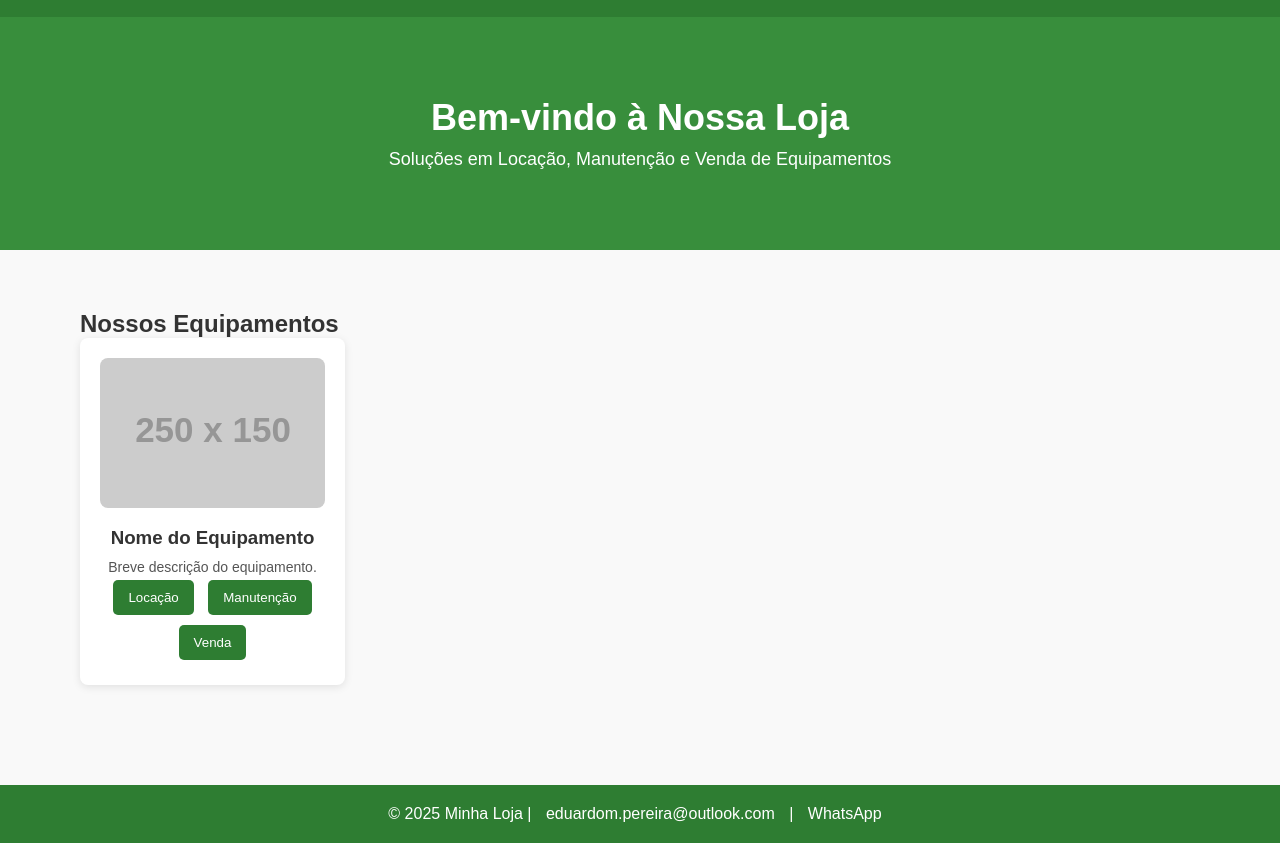
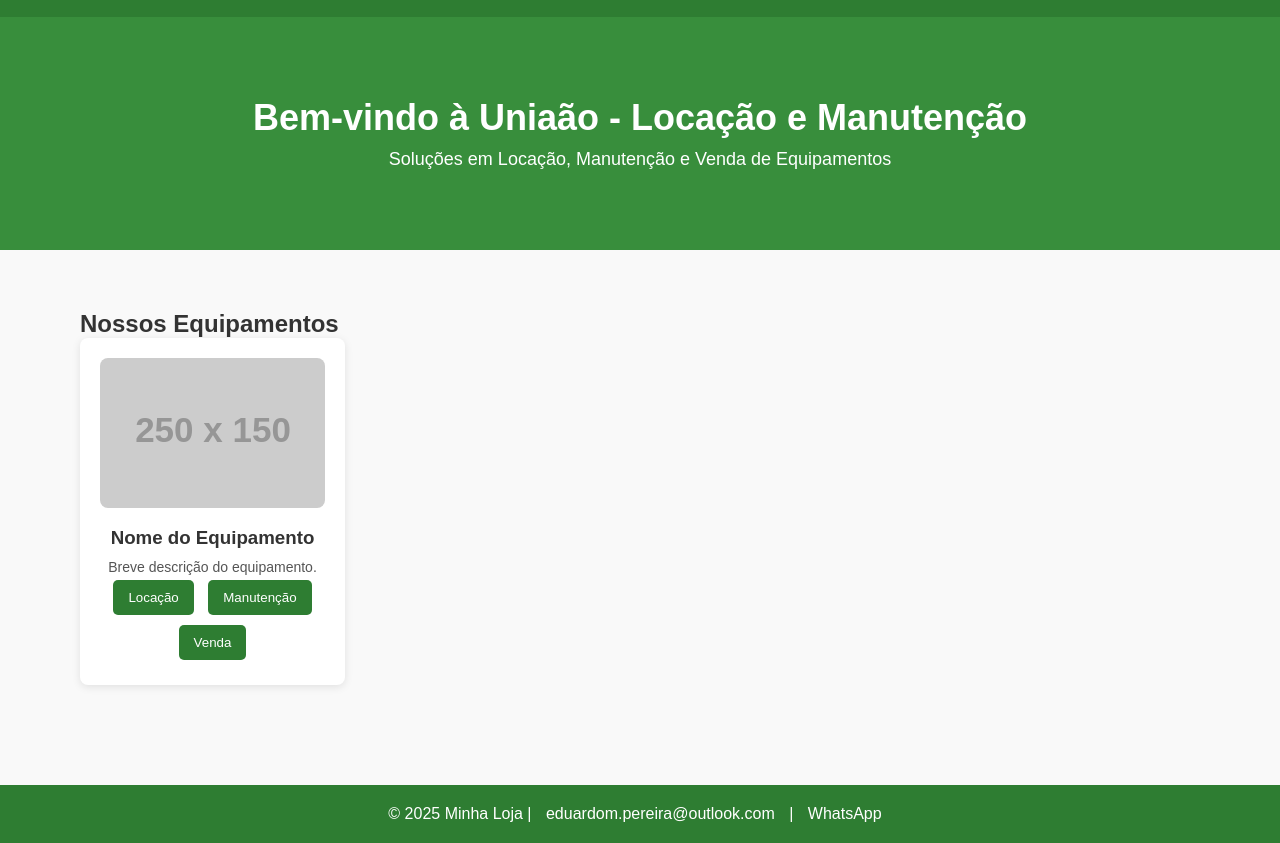
Before and after one commit to eduardompereira-design/Uni-o---Loca-o-e-Manuten-o, a plain HTML site: page index.html in a window 1280 px wide. Shown: the part 73-916 px from the top of the page. Drawn offline with Linux system fonts and the light colour scheme; placeholder pictures from the web are drawn by us.

Commit message:
Add files via upload

```diff
--- a/index.html
+++ b/index.html
@@ -38,7 +38,7 @@
 </header>
 
 <section class="banner" id="home">
-    <h2>Bem-vindo à Nossa Loja</h2>
+    <h2>Bem-vindo à Uniaão - Locação e Manutenção</h2>
     <p>Soluções em Locação, Manutenção e Venda de Equipamentos</p>
 </section>
 
```
